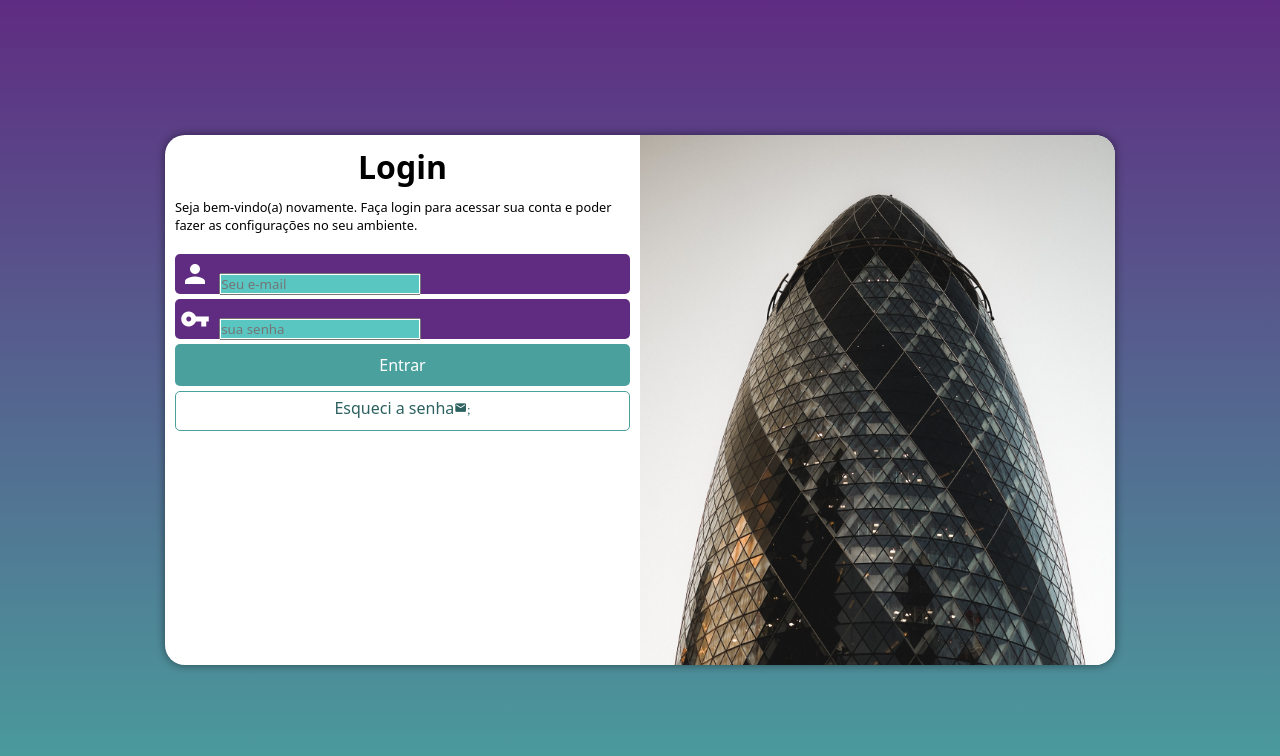
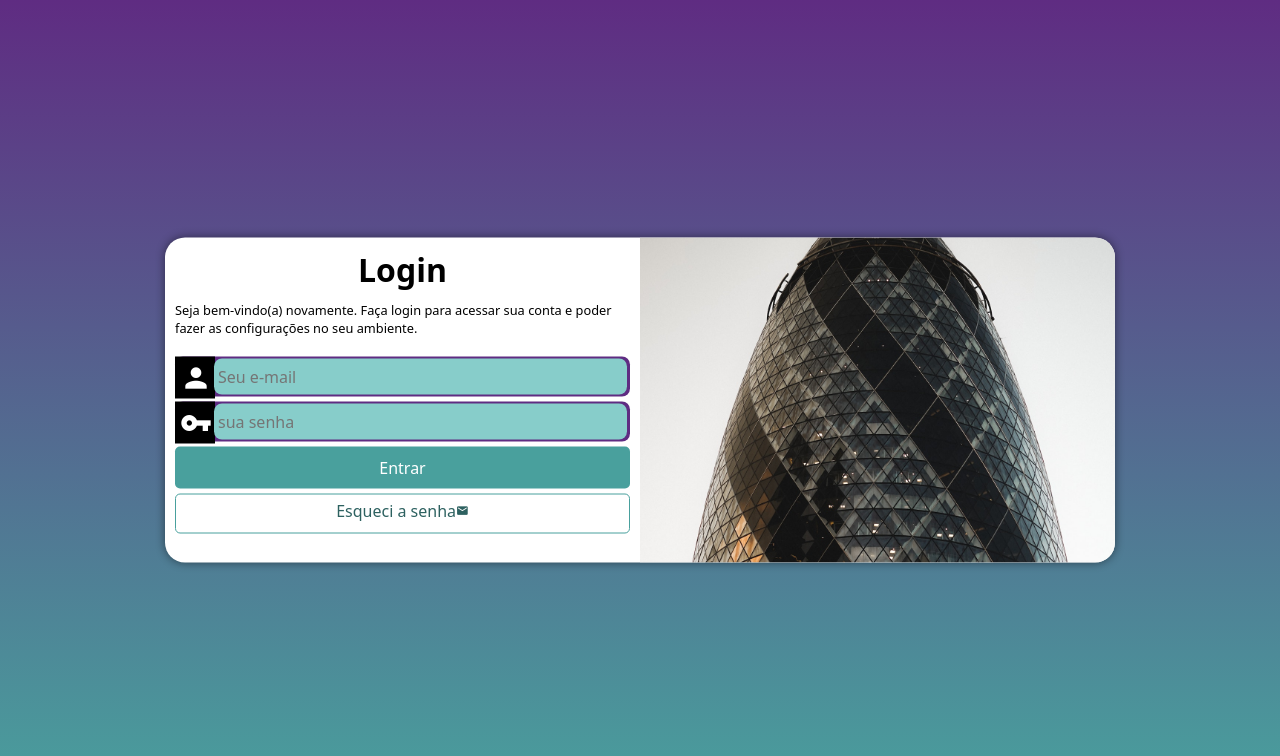
Before and after one commit to edgargmoura/projeto-login, a plain HTML site: page index.html in a window 1280 px wide. Drawn offline with Linux system fonts and the light colour scheme.

Commit message:
finalizando o projeto-ligin

```diff
--- a/estilos/media-query.css
+++ b/estilos/media-query.css
@@ -13,6 +13,7 @@
 
     main > section#login {
         width: 80vw;
+        height: 295px;
 
     }
 
@@ -26,6 +27,10 @@
         float: right;
         width: 70%;
     }
+
+    form > div.campo > input {
+        width: calc(100% - 42px);
+    }
 }
 
 @media screen and (min-width: 992px) {
@@ -36,6 +41,7 @@
 
     main > section#login {
         width: 950px;
+        height: 325px;
     }
 
     main > section > div#imagem {
@@ -56,4 +62,8 @@
     main > section > div#formulario > p {
         font-size: 1.2em;
     }
+
+    form > div.campo > input {
+        width: calc(100% - 42px);
+    }
 }
--- a/estilos/style.css
+++ b/estilos/style.css
@@ -33,7 +33,7 @@ main > section#login {
     box-shadow: 0px 0px 10px rgba(0, 0, 0, 0.481);
     background-color: white;
     width: 250px;
-    height: 530px;
+    height: 515px;
     border-radius: 20px;
 
     transition: width 0.3s, height 0.3s;
@@ -68,21 +68,31 @@ form > div.campo {
     display: block;
     width: 100%;
     height: 40px;
-    border-radius: 5px;
-    margin-bottom: 5px;
+    border-radius: 8px;
+    margin: 5px 0px;
 }
 
 form > div.campo > label {
     display: none;
 }
 
-form > div.campo > ::placeholder {
-    background-color: #59c6c2;
+form > div.campo > input {
+    background-color: #87cdca;
+    font-size: 1em;
+    margin-left: 39px;
+    transform: translateY(-40px);
+    height: 90%;
+    border: 0px;
+    border-radius: 8px;
+    padding: 4px;
+
 }
 
 form > div.campo > span {
     color: white;
-    font-size: 30px;
+    background-color: black;
+    font-size: 2em;
+    width: 40px;
     padding: 5px;
 }
 
```
Also changed, not shown: index.html (+1 -1 lines).
